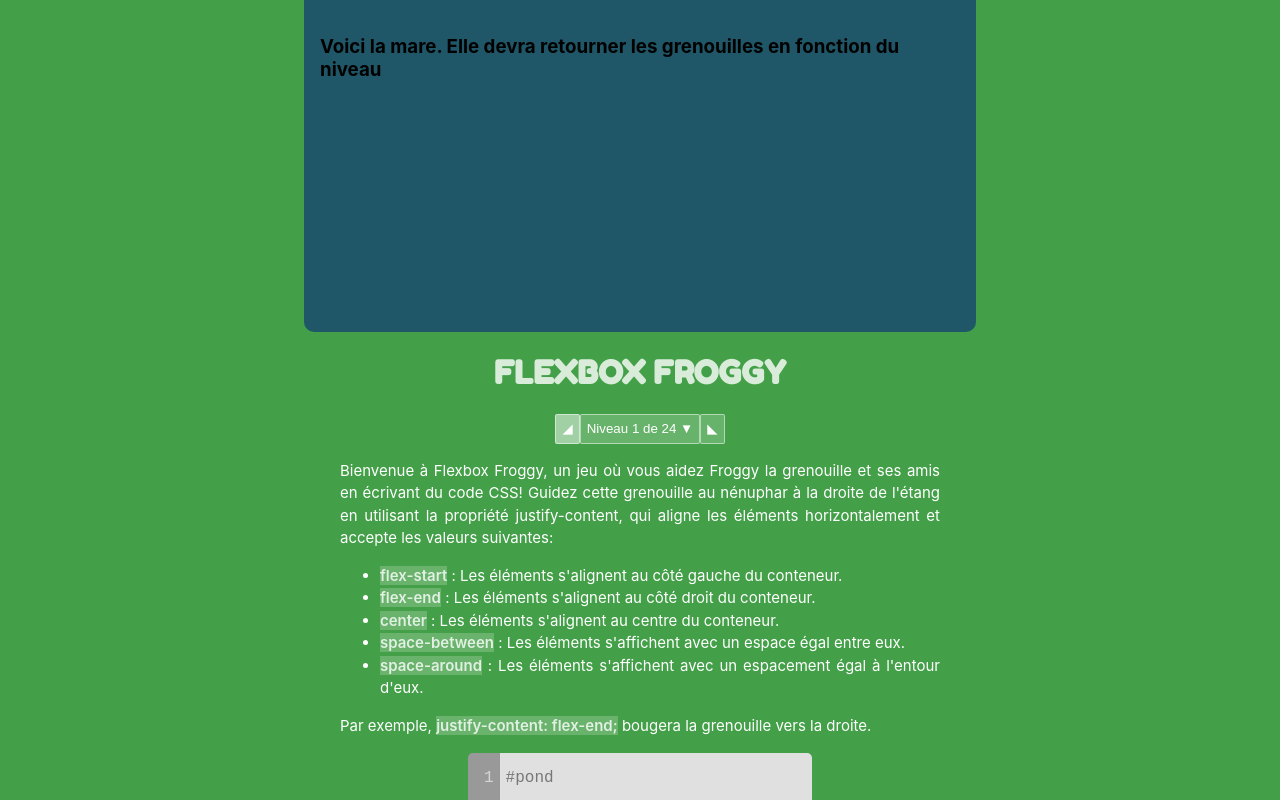
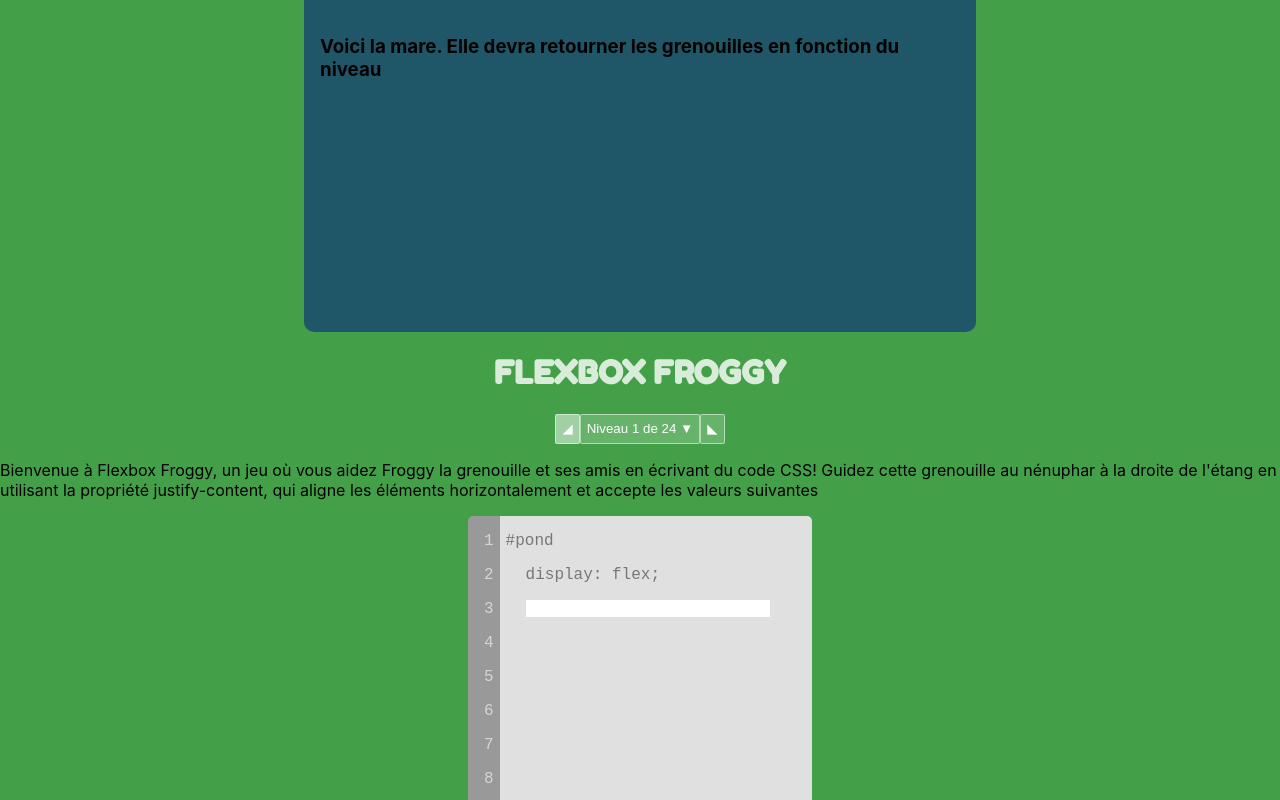
Before and after one commit to paulgast/React-Flexbox-Froggy-Clone, a React (Create React App) app: page / in a window 1280 px wide. Shown: the top 800 px of the page. Built offline with nearby package versions, Linux system fonts and the light colour scheme.

Commit message:
Creation de levelsData

```diff
--- a/src/Components/Editor/Css.js
+++ b/src/Components/Editor/Css.js
@@ -4,7 +4,7 @@ function Css() {
     return (
         <div className="Css">
             <p>#pond</p>
-            <p className="tabulation">display display: flex;</p>
+            <p className="tabulation">display: flex;</p>
                     <form>
                         <label>
                             <input type="text" name="name" />
--- a/src/Components/Instructions.js
+++ b/src/Components/Instructions.js
@@ -1,22 +1,12 @@
 import React from "react"
 import Text from "./Text"
+import levelsData from "./levelsData"
+
 
 function Instructions() {
     return(
         <Text>
-            <div className="text">
-                <p>
-                    {"Bienvenue à Flexbox Froggy, un jeu où vous aidez Froggy la grenouille et ses amis en écrivant du code CSS! Guidez cette grenouille au nénuphar à la droite de l'étang en utilisant la propriété justify-content, qui aligne les éléments horizontalement et accepte les valeurs suivantes:"}
-                    <ul>
-                        <li><span className="bold">{"flex-start"}</span>{" : Les éléments s'alignent au côté gauche du conteneur."}</li>
-                        <li><span className="bold">{"flex-end"}</span>{" : Les éléments s'alignent au côté droit du conteneur."}</li>
-                        <li><span className="bold">{"center"}</span>{" : Les éléments s'alignent au centre du conteneur."}</li>
-                        <li><span className="bold">{"space-between"}</span>{" : Les éléments s'affichent avec un espace égal entre eux."}</li>
-                        <li><span className="bold">{"space-around"}</span>{" : Les éléments s'affichent avec un espacement égal à l'entour d'eux."}</li>
-                    </ul>
-                    <p>{"Par exemple, "}<span className="bold">{"justify-content: flex-end;"}</span> {"bougera la grenouille vers la droite."}</p>
-                </p>
-            </div>
+            {levelsData[0].instructions}
         </Text>
     )
 }
--- a/src/Components/LevelButton.js
+++ b/src/Components/LevelButton.js
@@ -1,4 +1,4 @@
-import React, {Component, useState} from "react"
+import React, {Component} from "react"
 
 class LevelButton extends Component {
 
--- /dev/null
+++ b/src/Components/levelsData.js
@@ -0,0 +1,32 @@
+import React from "react"
+
+const levelsData = [
+
+    {
+        id: 1,
+        instructions: "Bienvenue à Flexbox Froggy, un jeu où vous aidez Froggy la grenouille et ses amis en écrivant du code CSS! Guidez cette grenouille au nénuphar à la droite de l'étang en utilisant la propriété justify-content, qui aligne les éléments horizontalement et accepte les valeurs suivantes",
+        properties: [{ "text": "flex-start : Les éléments s'alignent au côté gauche du conteneur.", "children": []}, { "text": "flex-end : Les éléments s'alignent au côté droit du conteneur.", "children": []}, { "text": "center : Les éléments s'alignent au centre du conteneur.", "children": []}, { "text": "space-between : Les éléments s'affichent avec un espace égal entre eux.", "children": []}, { "text": "space-around : Les éléments s'affichent avec un espacement égal à l'entour d'eux.", "children": []}]
+    },
+    {
+        id: 2,
+        text: "Grocery shopping",
+        completed: false
+    },
+    {
+        id: 3,
+        text: "Clean gecko tank",
+        completed: false
+    },
+    {
+        id: 4,
+        text: "Mow lawn",
+        completed: true
+    },
+    {
+        id: 5,
+        text: "Catch up on Arrested Development",
+        completed: false
+    }
+]
+
+export default levelsData
```
Lines whose indentation alone changed are shown as unchanged.
